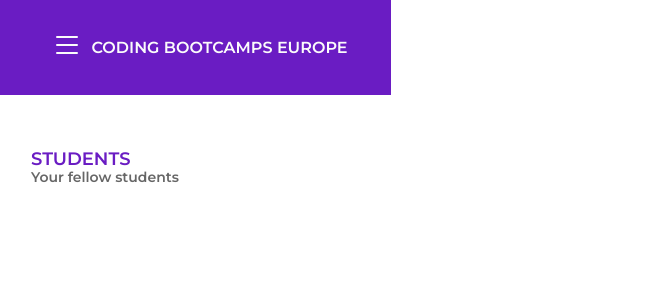
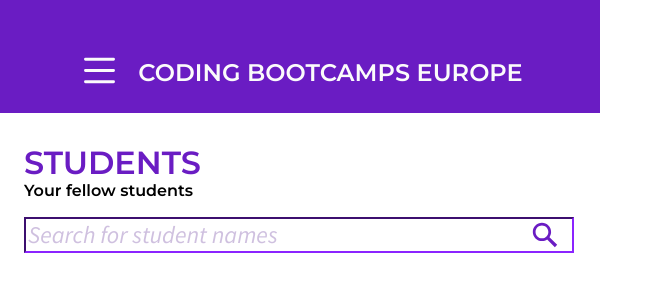
Before and after one commit to MJung84/checkpoint-web-dev-foundation, a plain HTML site: page index.html in a window 1280 px wide. Shown: the whole page, without its empty margins (0-663 px from the left). Drawn offline with nearby package versions, Linux system fonts and the light colour scheme.

Commit message:
Search bar added

```diff
--- a/index.html
+++ b/index.html
@@ -24,8 +24,8 @@
       <p class="menu-icon">
         <svg
           xmlns="http://www.w3.org/2000/svg"
-          width="32"
-          height="32"
+          width="45"
+          height="45"
           fill="currentColor"
           class="bi bi-list"
           viewBox="0 0 16 16"
@@ -41,9 +41,34 @@
     <article></article>
   </header>
   <body>
-    <article class="">
-      <h2 class="students">STUDENTS</h2>
+    <article class="student-container">
+      <p class="students">STUDENTS</p>
       <p class="fellow">Your fellow students</p>
     </article>
+    <div class="search">
+      <form id="form" role="search">
+        <input
+          type="search"
+          id="query"
+          name="q"
+          placeholder="Search for student names"
+          aria-label="Search through site content"
+        />
+        <button>
+          <svg viewBox="0 0 1024 1024">
+            <path
+              class="path1"
+              d="M848.471 928l-263.059-263.059c-48.941 36.706-110.118 55.059-177.412 55.059-171.294 0-312-140.706-312-312s140.706-312 312-312c171.294 0 312 140.706 312 312 0 67.294-24.471 128.471-55.059 177.412l263.059 263.059-79.529 79.529zM189.623 408.078c0 121.364 97.091 218.455 218.455 218.455s218.455-97.091 218.455-218.455c0-121.364-103.159-218.455-218.455-218.455-121.364 0-218.455 97.091-218.455 218.455z"
+            ></path>
+          </svg>
+        </button>
+      </form>
+    </div>
+    <div>
+      <section>
+        <p></p>
+      </section>
+      <section></section>
+    </div>
   </body>
 </html>
--- a/style.css
+++ b/style.css
@@ -1,64 +1,74 @@
 * {
   box-sizing: border-box;
   max-width: 600px;
-}
-
-header {
-  _position: absolute;
+  font-family: montserrat;
 }
 
 .headline {
   display: flex;
-  flex-direction: row;
   justify-content: center;
+  gap: 1rem;
+  background-color: #6a1cc3;
+  padding-top: 2rem;
+  color: #fbfbfb;
   align-items: center;
-  background-color: #6a1cc3;
-  color: #fbfbfb;
-  _position: absolute;
-  width: 391px;
-  height: 95px;
-  left: -1px;
-  top: -1px;
-}
-
-.menu-icon {
-  padding: 0.5rem;
 }
 
 .main-heading {
-  font-family: Montserrat;
-  font-style: normal;
-  font-weight: 600;
-  font-size: 16px;
-  line-height: 120.8%;
-  text-transform: uppercase;
+  font-size: 1.5rem;
 }
 
 .students {
+  padding-left: 1.5rem;
   color: #6a1cc3;
-  position: absolute;
-  width: 263px;
-  height: 13px;
-  left: 31px;
-  top: 135px;
-  font-family: Montserrat;
-  font-style: normal;
-  font-weight: 600;
-  font-size: 18px;
-  line-height: 101.8%;
-  text-transform: uppercase;
+  font-size: 2em;
+  padding-bottom: 0rem;
+  margin: 0;
+  margin-top: 2rem;
 }
 
 .fellow {
+  padding-left: 1.5rem;
+  padding-top: 0;
+  margin-top: 0;
+  font-family: montserrat;
+}
+
+.search {
+  border: 5px #6a1cc3;
+  outline: 3px #6a1cc3;
+}
+
+form {
+  all: unset;
+  _background-color: #4654e1;
+  width: 95%;
+  height: 36px;
+  font: 1.5rem Source Sans Pro;
+  display: flex;
+  justify-content: stretch;
+  padding-left: 1.5rem;
+  padding-right: 1.5rem;
+}
+
+input {
+  width: 550px;
+  border-color: #6a1cc3;
+}
+
+::placeholder {
+  color: #4b148a61;
+  opacity: 0.7;
+  font-size: 1.5rem;
+}
+
+button {
+  all: unset;
+  cursor: pointer;
+  width: 30px;
+  height: 30px;
   position: absolute;
-  width: 321px;
-  height: 13px;
-  left: 31px;
-  top: 157px;
-  font-family: Montserrat;
-  font-style: normal;
-  font-weight: 600;
-  font-size: 14px;
-  line-height: 93.75%;
-  color: rgba(0, 0, 0, 0.6);
+  top: 13.75rem;
+  left: 530px;
+  fill: #6a1cc3;
 }
```
